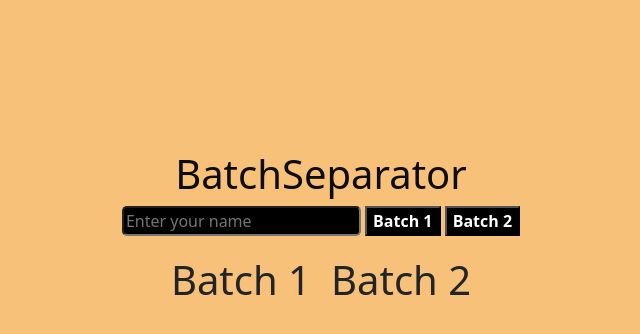
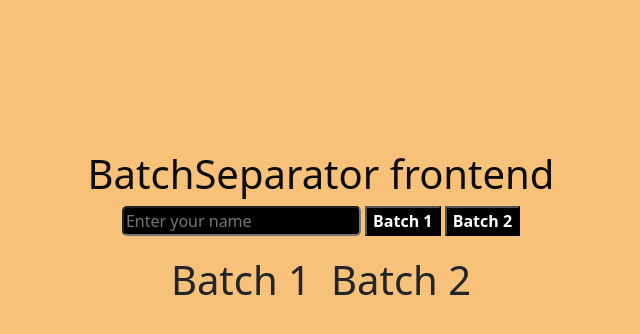
Before and after one commit to surya-2211/sample, a plain HTML site: page index.html in a window 1280 px wide. Shown: the whole page, without its empty margins (319-959 px from the left). Drawn offline with nearby package versions, Linux system fonts and the light colour scheme.

Commit message:
feat: frontend brance created

```diff
--- a/index.html
+++ b/index.html
@@ -10,7 +10,7 @@
 </head>
 <body>
     <div class="container">
-        <h1 class="heading1">BatchSeparator</h1>
+        <h1 class="heading1">BatchSeparator frontend</h1>
         <input type="text" placeholder="Enter your name">
         <button type="submit" onclick="submit1()">Batch 1</button> <button type="submit" onclick="submit2()">Batch 2</button>
         <div class="list">
```
